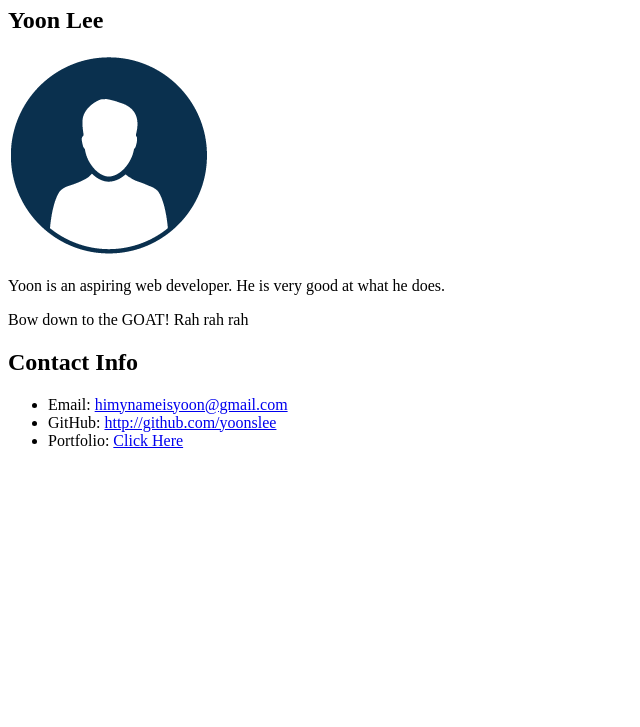
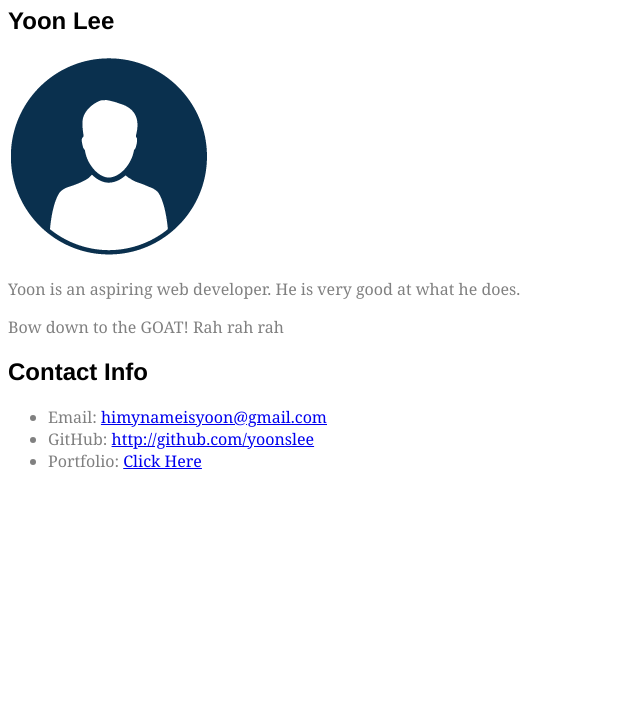
Before and after one commit to grassynull33/student-bio, a plain HTML site: page index.html in a window 1280 px wide. Shown: the part 73-800 px from the top of the page, without its empty margins (0-640 px from the left). Drawn offline with Linux system fonts and the light colour scheme.

Commit message:
add some initial styling

```diff
--- a/index.html
+++ b/index.html
@@ -2,6 +2,7 @@
 <html>
 <head>
 	<title>Student Bio</title>
+	<link rel="stylesheet" type="text/css" href="style.css">
 </head>
 <body>
 	<h1>Student Bio</h1>
--- a/style.css
+++ b/style.css
@@ -0,0 +1,13 @@
+h1, h2 {
+	font-family: Helvetica, Arial, sans-serif;
+}
+
+p {
+	font-family: Georgia, serif;
+	color: gray;
+}
+
+ul {
+	font-family: Georgia, serif;
+	color: gray;
+}
```
